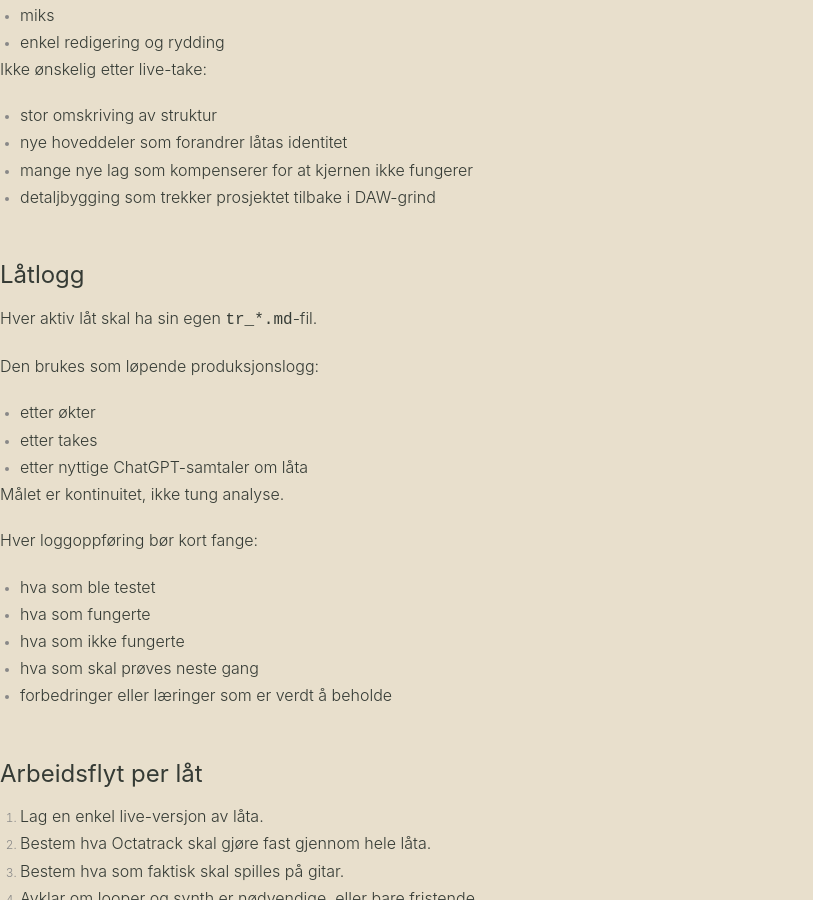
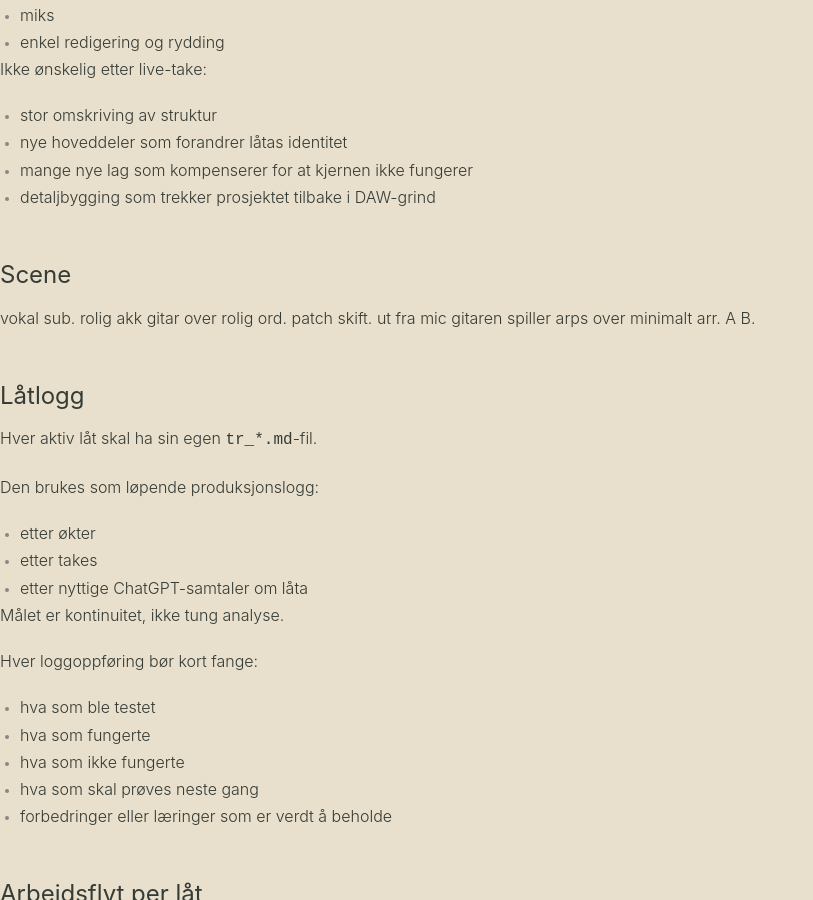
Before and after one commit to tkjelsrud/badstudio-portfolio, a Jekyll site: the page built from notoms3/notoms3_komposisjonsworkflow.md, in a window 1280 px wide and 900 px high, scrolled down 2578 px. Shown: the whole window, without its empty margins (0-813 px from the left). Built offline with Jekyll 4.4.1, drawn with Linux system fonts in a browser that asks for light colours; our own code applies the rules of GitHub Pages for plain Markdown files.

Commit message:
Update notoms3_komposisjonsworkflow.md

```diff
--- a/notoms3/notoms3_komposisjonsworkflow.md
+++ b/notoms3/notoms3_komposisjonsworkflow.md
@@ -93,6 +93,10 @@ Ikke ønskelig etter live-take:
 - mange nye lag som kompenserer for at kjernen ikke fungerer
 - detaljbygging som trekker prosjektet tilbake i DAW-grind
 
+## Scene
+vokal sub. rolig akk gitar over rolig ord. patch skift.
+ut fra mic gitaren spiller arps over minimalt arr. A B.
+
 ## Låtlogg
 
 Hver aktiv låt skal ha sin egen `tr_*.md`-fil.
```
